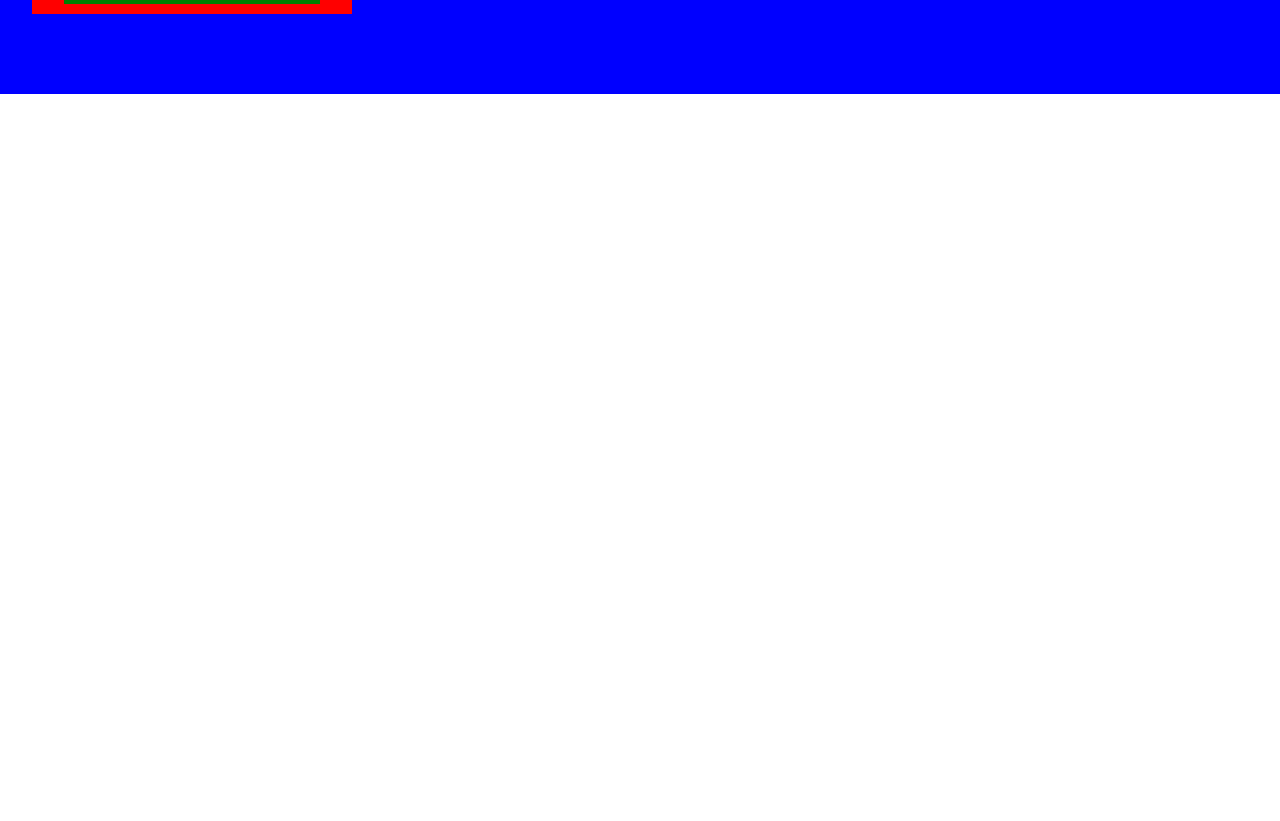
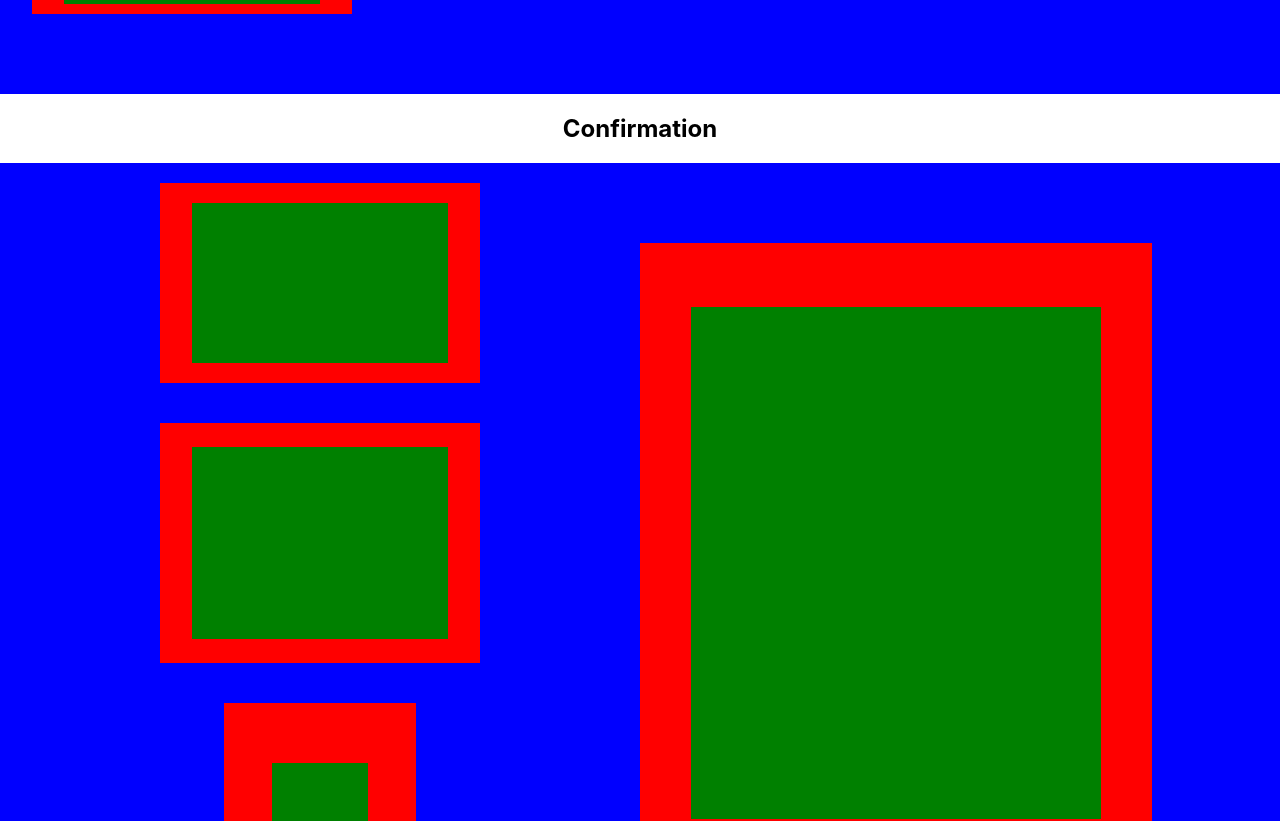
Before and after one commit to Use-My-Tools-BW/front-end, a React (Create React App) app: page / in a window 1280 px wide. Shown: the part 3976-4797 px from the top of the page. Before the commit the page ends 4070 px from the top, so only its background shows below. Built offline with nearby package versions, Linux system fonts and the light colour scheme.

Commit message:
Completed all parent components layout patterns EXCEPT components that contain forms (in form folder). Viewing app will show all (in no particular order) with a prepended header to help differentiate.

```diff
--- a/src/App.js
+++ b/src/App.js
@@ -3,7 +3,8 @@ import './App.css';
 
 import Home from "./components/Home";
 import ToolList from "./components/ToolList";
-import Account from "./components/Account"
+import Account from "./components/Account";
+import Confirmation from "./components/Confirmation";
 
 function App() {
   return (
@@ -11,6 +12,7 @@ function App() {
       <Home />
       <ToolList />
       <Account />
+      <Confirmation />
     </div>
   );
 }
```
